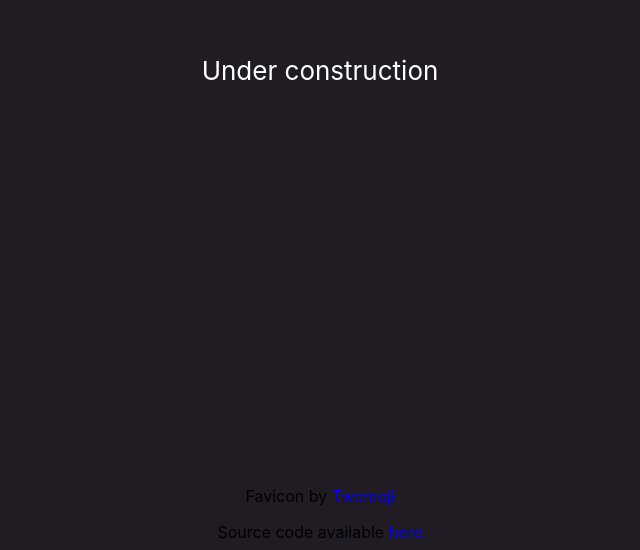
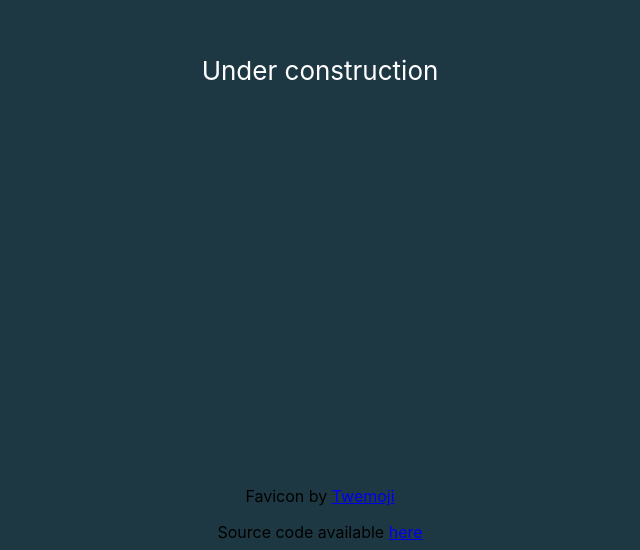
Before and after one commit to PapaJohnsGarlicSauce/PapaJohnsGarlicSauce.github.io, a React (Create React App) app: page / in a window 1280 px wide. Shown: the part 330-880 px from the top of the page, without its empty margins (320-960 px from the left). Built offline with nearby package versions, Linux system fonts and the light colour scheme.

Commit message:
Add sass

```diff
--- a/package.json
+++ b/package.json
@@ -15,6 +15,7 @@
     "react-dom": "^18.2.0",
     "react-router-dom": "^6.21.3",
     "react-scripts": "5.0.1",
+    "sass": "^1.70.0",
     "typescript": "^4.9.5",
     "web-vitals": "^2.1.4"
   },
--- a/src/App.css
+++ b/src/App.scss
@@ -1,5 +1,7 @@
+@import 'colors';
+
 .App {
-  background-color: #211b23;
+  background-color: $main-dark;
   min-height: 110vh;
   text-align: center;
 }
--- a/src/App.tsx
+++ b/src/App.tsx
@@ -1,6 +1,6 @@
 // TODO: Set up absolute imports if I have time
 import { Route, Routes } from "react-router-dom";
-import "./App.css";
+import "./App.scss";
 import About from "./components/About";
 import Contact from "./components/Contact";
 import Footer from "./components/Footer";
--- /dev/null
+++ b/src/_colors.scss
@@ -0,0 +1,5 @@
+$main-dark: #1e3843;
+$secondary-dark: #2A9D8F;
+$main-light: #E9C46A;
+$main-highlight: #F4A261;
+$main-accent: #E76F51;
--- a/src/index.tsx
+++ b/src/index.tsx
@@ -2,7 +2,7 @@ import React from 'react';
 import ReactDOM from 'react-dom/client';
 import { BrowserRouter } from "react-router-dom";
 import App from './App';
-import "./index.css";
+import "./index.scss";
 import reportWebVitals from './reportWebVitals';
 
 const root = ReactDOM.createRoot(
```
Also changed, not shown: src/index.scss (renamed from src/index.css), 1 other file (tests, documents, lock files or other folders).
